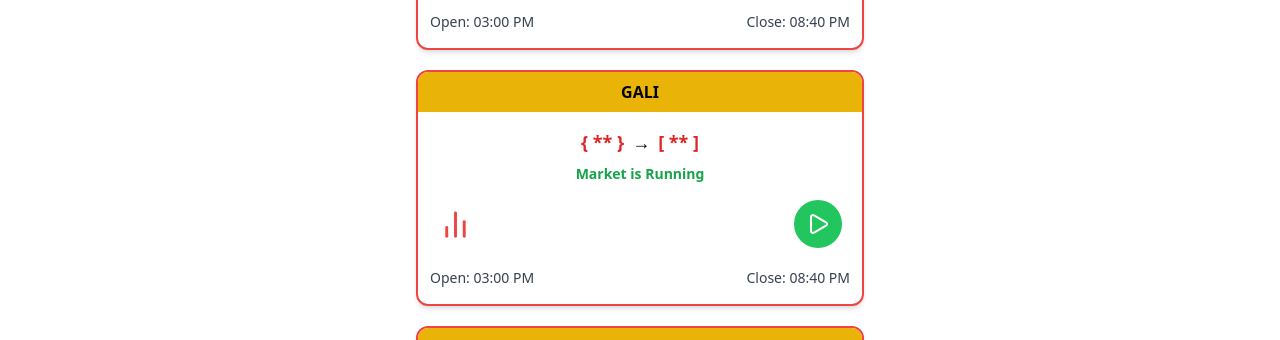
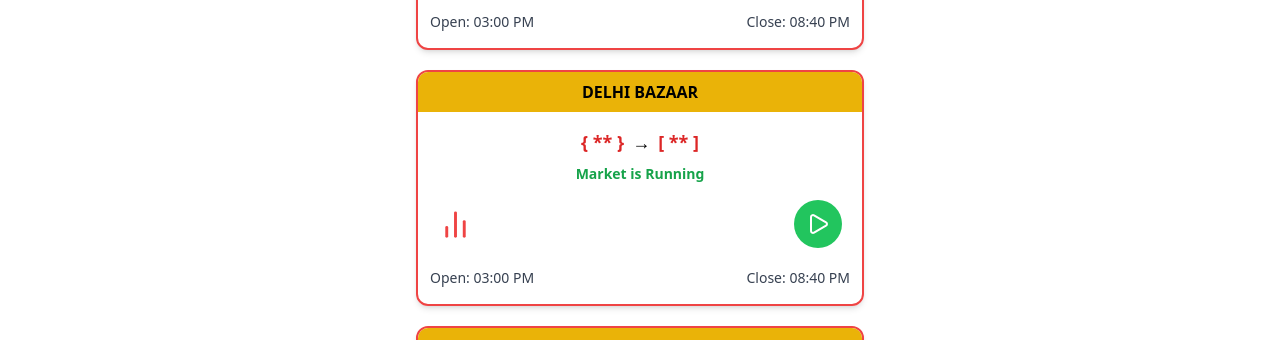
Before and after one commit to HimanshuCodez/TrueWinCircle, a React (Vite) app in the folder Frontend/: page / in a window 1280 px wide. Shown: the part 606-946 px from the top of the page. Built offline with nearby package versions, Linux system fonts and the light colour scheme; no server answers.

Commit message:
added cards

```diff
--- a/Frontend/src/Pages/Home.jsx
+++ b/Frontend/src/Pages/Home.jsx
@@ -12,6 +12,7 @@
 import DhanKuberCard from '../components/Cards.jsx/DhanKuber'
 import ShreeGaneshCard from '../components/Cards.jsx/ShreeGanesh'
 import FaridabadCard from '../components/Cards.jsx/Faridabad'
+import DelhiBazaarCard from '../components/Cards.jsx/DelhiBazaar'
 
 
 
@@ -24,6 +25,8 @@
 
       <LiveBettingHighlights/>
       <div className='mb-5'>   <MarketCard/></div>
+      <div className='mb-5'>   <DelhiBazaarCard/></div>
+
       <div className='mb-5'>   <GaliCard/></div>
       <div className='mb-5'>   <DisawarCard/></div>
       <div className='mb-5'>   <DhanKuberCard/></div>
@@ -31,7 +34,6 @@
       <div className='mb-5'>   <FaridabadCard/></div>
 
 
-        <FixNumber/>
         <WinGame/>
 <CasinoRoulette/>
 
--- a/Frontend/src/Pages/WinGame.jsx
+++ b/Frontend/src/Pages/WinGame.jsx
@@ -294,7 +294,7 @@
           </div>
           <div className="mt-4 pt-4 border-t border-gray-700">
             <h4 className="font-semibold text-xl text-yellow-400">Next Result</h4>
-            <p className="text-sm mt-1">
+            <p className="  text-2xl mt-1">
               Time Left: <span className="font-bold text-green-400">{timeLeft}</span>
             </p>
             {gamePhase === 'calculating' && (
--- /dev/null
+++ b/Frontend/src/components/Cards.jsx/DelhiBazaar.jsx
@@ -0,0 +1,78 @@
+import React, { useState } from "react";
+import HarufGrid from "../../Pages/Haruf"; // your betting component
+import { Play, BarChart2, X } from "lucide-react"; // icons
+
+const DelhiBazaarCard = () => {
+ const [open, setOpen] = useState(false);
+
+  if (open) {
+    return (
+      <div>
+        <div className="bg-sky-800 p-2 flex justify-end">
+          <button
+            onClick={() => setOpen(false)}
+            className="bg-red-500 text-black p-2 rounded-full shadow-lg hover:bg-red-600 transition-colors"
+          >
+            <X size={24} />
+          </button>
+        </div>
+        <HarufGrid />
+      </div>
+    );
+  }
+
+  return (
+    <div className="w-full max-w-md mx-auto">
+      {/* Card */}
+      <div
+        onClick={() => setOpen(true)}
+        className="cursor-pointer rounded-xl border-2 border-red-500 text-black shadow-md overflow-hidden"
+      >
+        {/* Header */}
+        <div className="bg-yellow-500 text-black font-bold text-center py-2">
+      DELHI BAZAAR
+        </div>
+
+        {/* Body */}
+        <div className="flex flex-col items-center justify-center gap-2 py-4 px-3">
+          {/* Status line */}
+          <div className="flex items-center gap-2 text-red-600 text-lg font-bold">
+            <span>{`{ ** }`}</span>
+            <span className="text-black">{`→`}</span>
+            <span>{`[ ** ]`}</span>
+          </div>
+
+          {/* Market Running */}
+          <p className="text-green-600 font-semibold text-sm">
+            Market is Running
+          </p>
+
+          {/* Action row */}
+          <div className="flex justify-between items-center w-full mt-2 px-2">
+            {/* Left icon */}
+            <div className="flex items-center gap-1 text-red-500">
+              <BarChart2 size={35} />
+            </div>
+
+            {/* Right play button */}
+            <button className="bg-green-500 p-3 rounded-full hover:bg-green-600">
+              <Play className="text-white" size={24} />
+            </button>
+          </div>
+
+          {/* Timings */}
+          <div className="flex justify-between text-sm text-gray-700 w-full mt-3">
+            <p>
+              <span className="font-medium">Open:</span> 03:00 PM
+            </p>
+            <p>
+              <span className="font-medium">Close:</span> 08:40 PM
+            </p>
+          </div>
+        </div>
+      </div>
+    </div>
+  );
+};
+
+export default DelhiBazaarCard;
```
